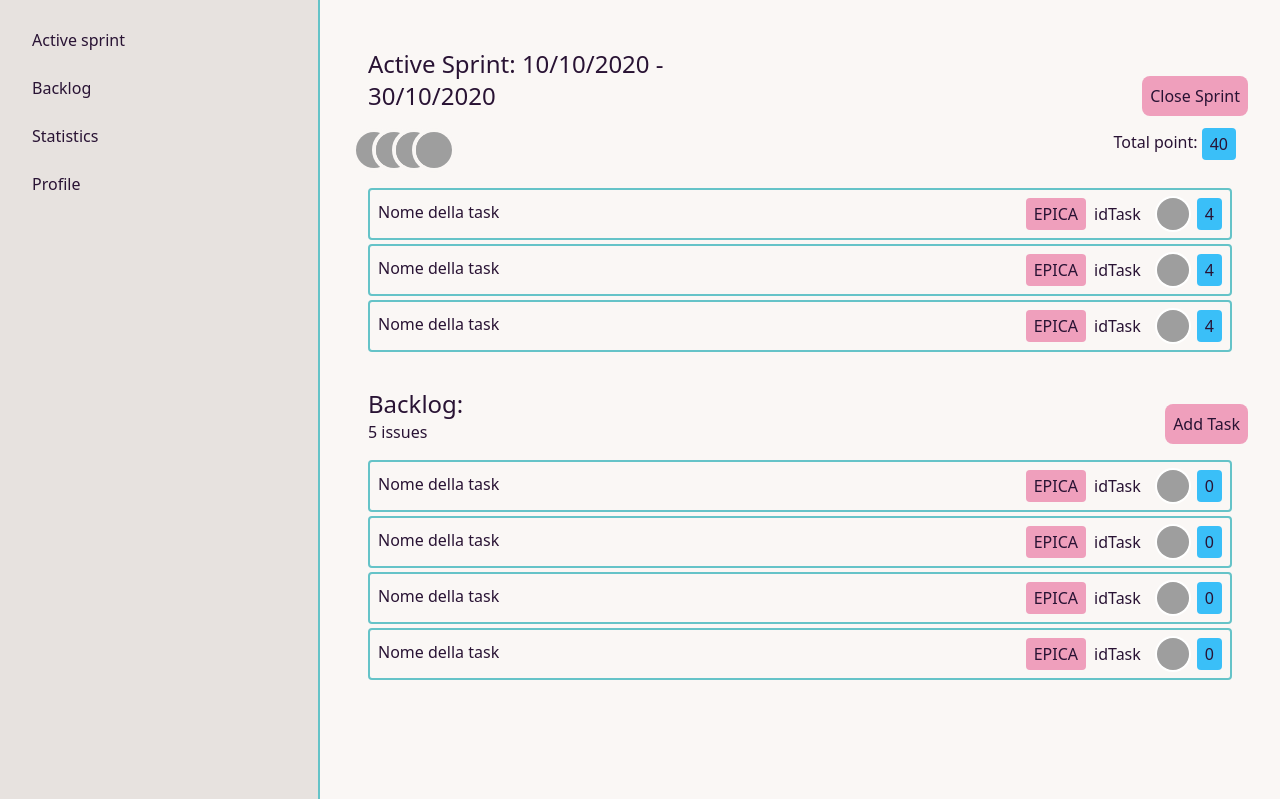
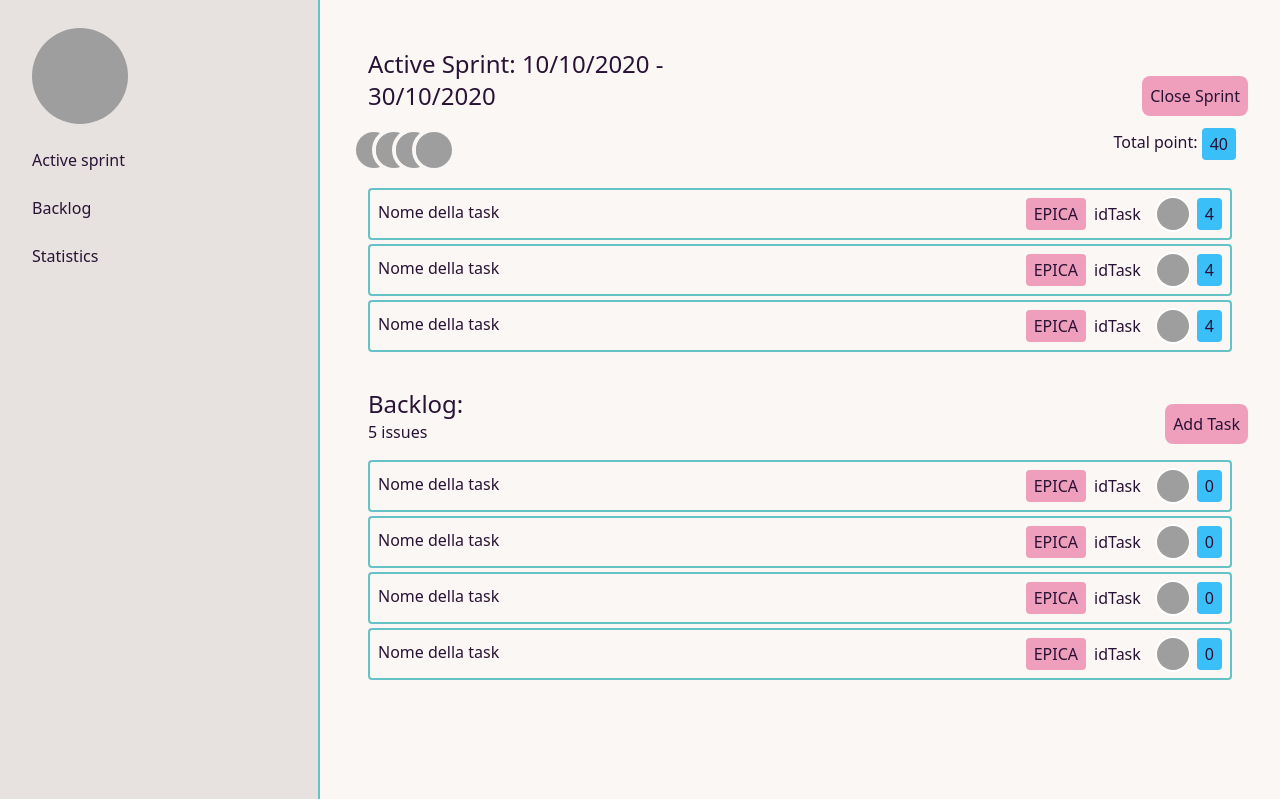
Before and after one commit to zanottipaolo/DB1-Agile, a Flask app: page /backlog in a window 1280 px wide. Shown: the top 799 px of the page. Run offline with Flask 2, Linux system fonts and the light colour scheme; some libraries are stand-ins or nearby versions; grey boxes are pictures that could not be loaded.

Commit message:
✏️ Add profile avatar on sidebar & link to pages

```diff
--- a/templates/base.html
+++ b/templates/base.html
@@ -38,10 +38,16 @@
             <label for="my-drawer-2" class="drawer-overlay"></label>
             <ul class="menu p-4 overflow-y-auto w-80 bg-base-300 border-r-2 border-primary">
                 <!-- Sidebar content -->
-                <li><a>Active sprint</a></li>
-                <li><a>Backlog</a></li>
-                <li><a>Statistics</a></li>
-                <li><a>Profile</a></li>
+                <li class="disabled">
+                    <div class="avatar">
+                        <div class="w-24 rounded-full">
+                            <a href="#"><img src="https://api.lorem.space/image/face?hash=92310" /></a>
+                        </div>
+                    </div>
+                </li>
+                <li><a href="{{ url_for('sprint') }}">Active sprint</a></li>
+                <li><a href="{{ url_for('backlog') }}"> Backlog</a></li>
+                <li><a href="#">Statistics</a></li>
             </ul>
         </div>
      </div>
```
